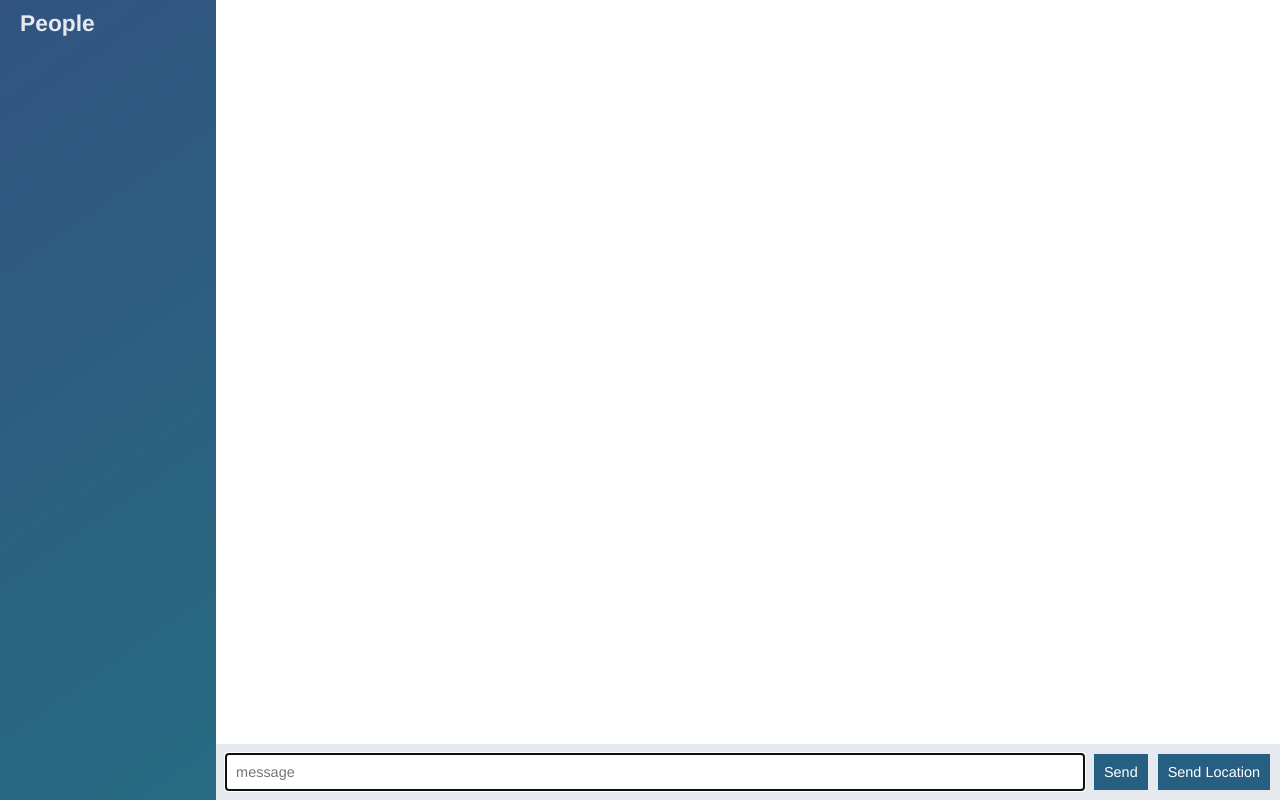
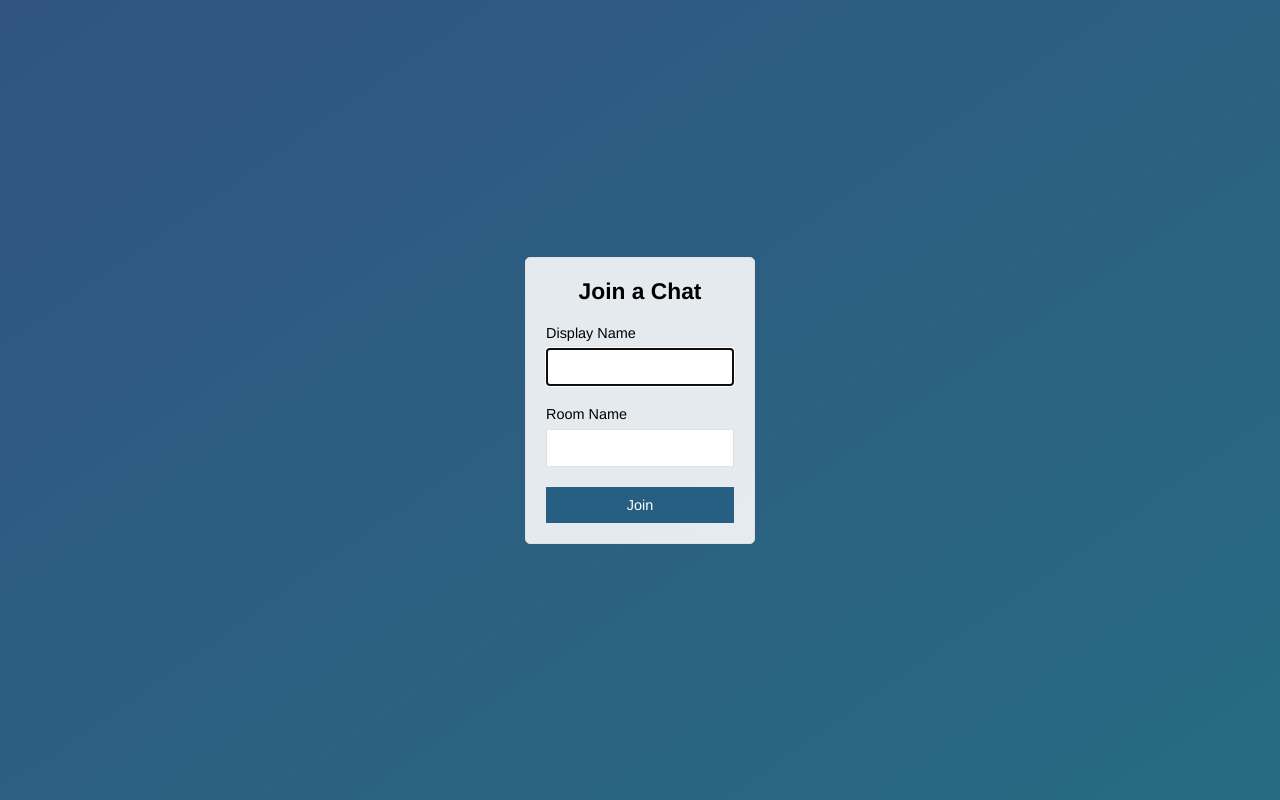
Before and after one commit to prapti11/ChatAppNode, a website: page public/index.html in a window 1280 px wide. Drawn offline with nearby package versions, Linux system fonts and the light colour scheme; no server answers.

Commit message:
Join Page Added

```diff
--- a/public/index.html
+++ b/public/index.html
@@ -2,59 +2,30 @@
 <html>
 <head>
 	<meta charset="utf-8">
+	<title>Join | ChatApp</title>
+	<meta name="viewport" content="width=device-width, initial-scale=1, user-scalable=no">
 	<link rel="stylesheet" type="text/css" href="/css/style.css">
-	<title>Chat App</title>
 </head>
-<body class="chat">
+<body class="centered-form">
 
-<div class="chat__sidebar">
-	<h3>People</h3>
-	<div id="users"></div>
-</div>
+	<div class="centered-form__form">
+		<form action="/chat.html">
+		<div class="form-field">
+			<h3>Join a Chat</h3>
+		</div>
+		<div class="form-field">
+			<label>Display Name</label>
+			<input type="text" name="name" autofocus/>
+		</div>
+		<div class="form-field">
+			<label>Room Name</label>
+			<input type="text" name="room"/>
+		</div>
+		<div class="form-field">
+			<button>Join</button>
+		</div>
+		</form>
+	</div>
 
-<div class="chat__main">
-<ol class="chat__messages" id="messages"></ol>
-
-<div class="chat__footer">
-<form id="message-form">
-	<input type="text" name="message" placeholder="message" autofocus autocomplete="off">
-	<button>Send</button>
-</form>
-<button id="send-location">Send Location</button>
-</div>
-</div>
-
-<script id="message-template" type="text/template">
-<li class="message">
-	<div class="message__title">
-		<h4>{{from}}</h4>
-		<span>{{createdAt}}</span>
-	</div>
-	<div class="message__body">
-		<p>{{text}}</p>
-	</div>
-</li>
-</script>
-
-<script id="location-message-template" type="text/template">
-<li class="message">
-	<div class="message__title">
-		<h4>{{from}}</h4>
-		<span>{{createdAt}}</span>
-	</div>
-	<div class="message__body">
-		<p>
-			<a href="{{url}}" target="_blank">My current location</a>
-		</p>
-	</div>
-</li>
-</script>
-
-
-<script type="text/javascript" src="/socket.io/socket.io.js"></script>
-<script type="text/javascript" src="/js/libs/jquery-3.3.1.min.js"></script>
-<script type="text/javascript" src="/js/libs/moment.js"></script>
-<script type="text/javascript" src="/js/libs/mustache.js"></script>
-<script type="text/javascript" src="/js/index.js"></script>
 </body>
 </html>
```
Also changed, not shown: public/chat.html (added, +61 -0 lines), public/js/chat.js (renamed from public/js/index.js).
